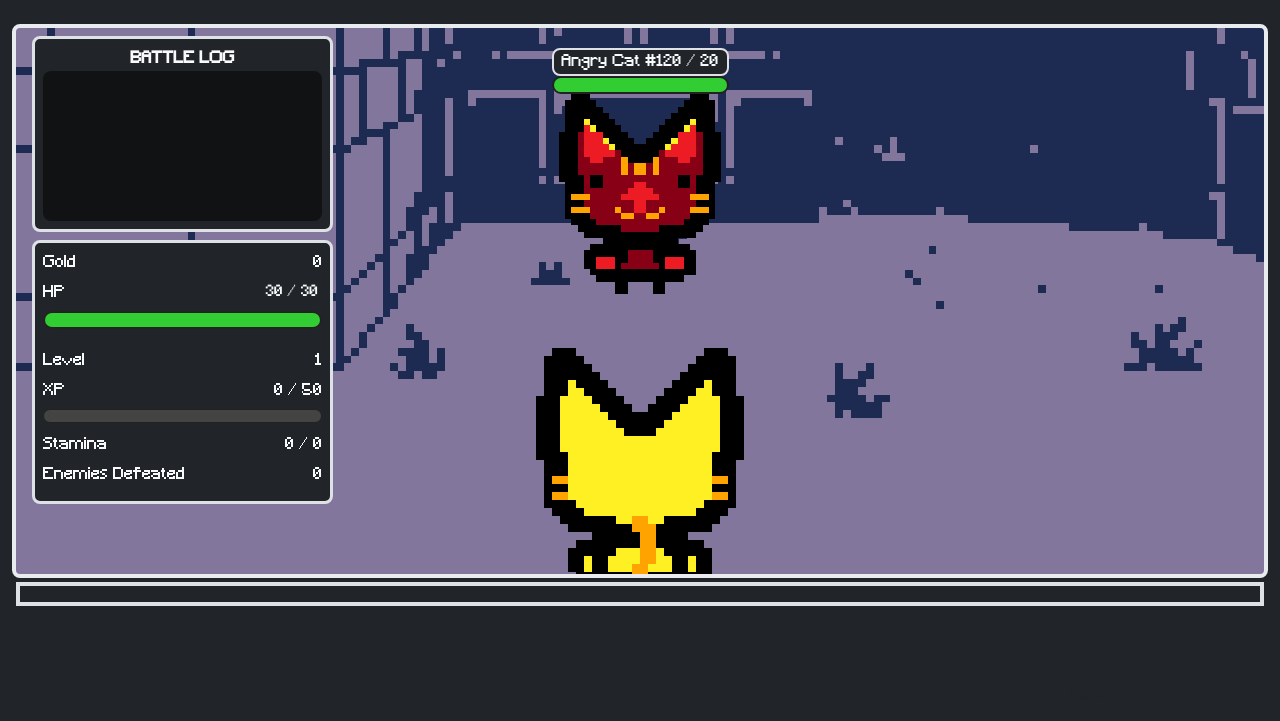
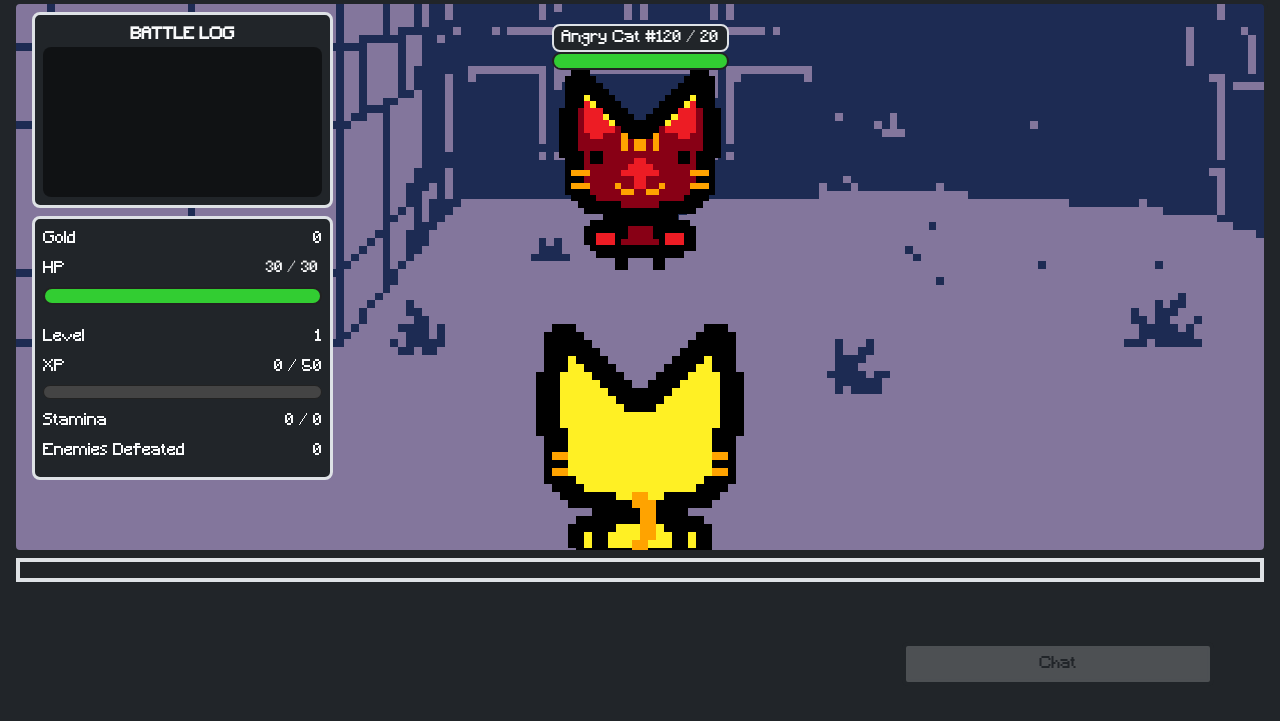
Before and after one commit to robertmoa/catquest, a Flask app: page /dungeon in a window 1280 px wide. Shown: the part 64-785 px from the top of the page. Run offline with Flask 3, Linux system fonts and the light colour scheme; a user stored in the database is signed in; some libraries are stand-ins or nearby versions.

Commit message:
Changes to chat stuff to make it fit better with dungeon layout while not affecting other pages. Also changed animations in dungeon to be more juicy and gamelike by playing with scale

```diff
--- a/static/css/chat.css
+++ b/static/css/chat.css
@@ -8,7 +8,7 @@
 }
 .chat-panel {
   position: fixed;
-  bottom: 80px;
+  bottom: 100px;
   right: 20px;
 
   width: 30vw;
@@ -49,7 +49,7 @@
 /* Chat button under navbar */
 .chat-row-fixed {
   position: fixed;
-  bottom: 20px; /* navbar height + spacing */
-  right: 20px;
+  bottom: 50px;
+  right: 50px;
   z-index: 1040;
 }
--- a/static/css/dungeon.css
+++ b/static/css/dungeon.css
@@ -154,9 +154,9 @@ body{
 }
 
 @keyframes shake {
-  0%, 100% { transform: translate(0, 0) rotate(0); }
+  0%, 100% { transform: translate(0, 0) rotate(0); scale: 1;}
   25% { transform: translate(2px, 2px) rotate(1deg); }
-  50% { transform: translate(-2px, -2px) rotate(-1deg); }
+  50% { transform: translate(-2px, -2px) rotate(-1deg); scale:1.1;}
   75% { transform: translate(2px, -2px) rotate(-1deg); }
 }
 
@@ -164,18 +164,22 @@ body{
 @keyframes heal-pulse {
   0% {
       filter: none;
+      scale: 1;
   }
 
   25% {
       filter: hue-rotate(70deg) saturate(1.8) brightness(1.15);
+      scale: 0.95;
   }
 
   50% {
       filter: hue-rotate(90deg) saturate(2.2) brightness(1.25);
+
   }
 
   100% {
       filter: none;
+      scale: 1;
   }
 }
 
--- a/templates/dungeon.html
+++ b/templates/dungeon.html
@@ -13,15 +13,15 @@
 
 {% include 'navbar.html' %}
 
-<div class="container-fluid py-4">
+<div class="container-fluid">
 
     <main id="battle-area"
-          class="border border-4 border-light-subtle rounded-3 px-3 "
+          class="border border-4 border-dark rounded-3 px-3 "
           aria-label="Dungeon battle area">
 
         <div class="row g-1">
 
-            <!-- ================= LEFT PANEL (LOG) ================= -->
+
             <div class="col-lg-3 d-flex flex-column">
 
                 <section id="battle-log"
@@ -133,7 +133,7 @@
         </div>
 
     </main>
-    <div class="row g-4 justify-content-center align-items-center border border-4 m-1 bg-dark">
+    <div class="row g-4 justify-content-start align-items-center border border-4 m-1 bg-dark">
 
             <div id="player-actions" class="d-flex w-100 gap-2 m-2"
                          class="unit-actions d-flex gap-2"
--- a/templates/main.html
+++ b/templates/main.html
@@ -67,10 +67,6 @@
 
         <div id="leaderboard-div"class="border border-2 rounded shadow p-3 mb-2 glass-effect">
         </div>
-        <h4 class="text-secondary text-center">Activity</h4>
-        <div class="border border-2 rounded shadow p-3 text-center mb-2 glass-effect">
-
-        </div>
       </div>
 
     </div>
--- a/templates/navbar.html
+++ b/templates/navbar.html
@@ -31,7 +31,7 @@
 
     <div class="chat-row-fixed mt-2 d-flex justify-content-end px-3 w-100">
 
-        <button id="chatToggle" class="btn btn-outline-dark w-25">Chat</button>
+        <button id="chatToggle" class="btn btn-outline-dark border-4 w-25 glass-effect">Chat</button>
 
     </div>
   </div>
```
Also changed, not shown: instance/app.db.
